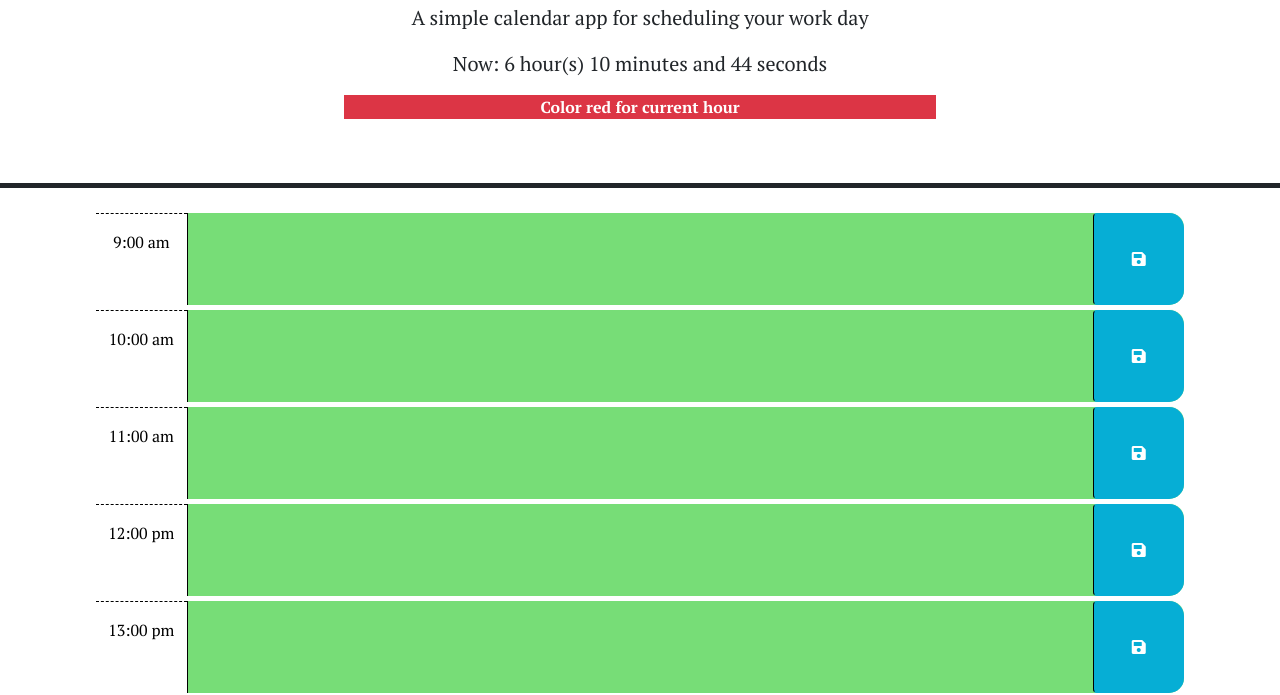
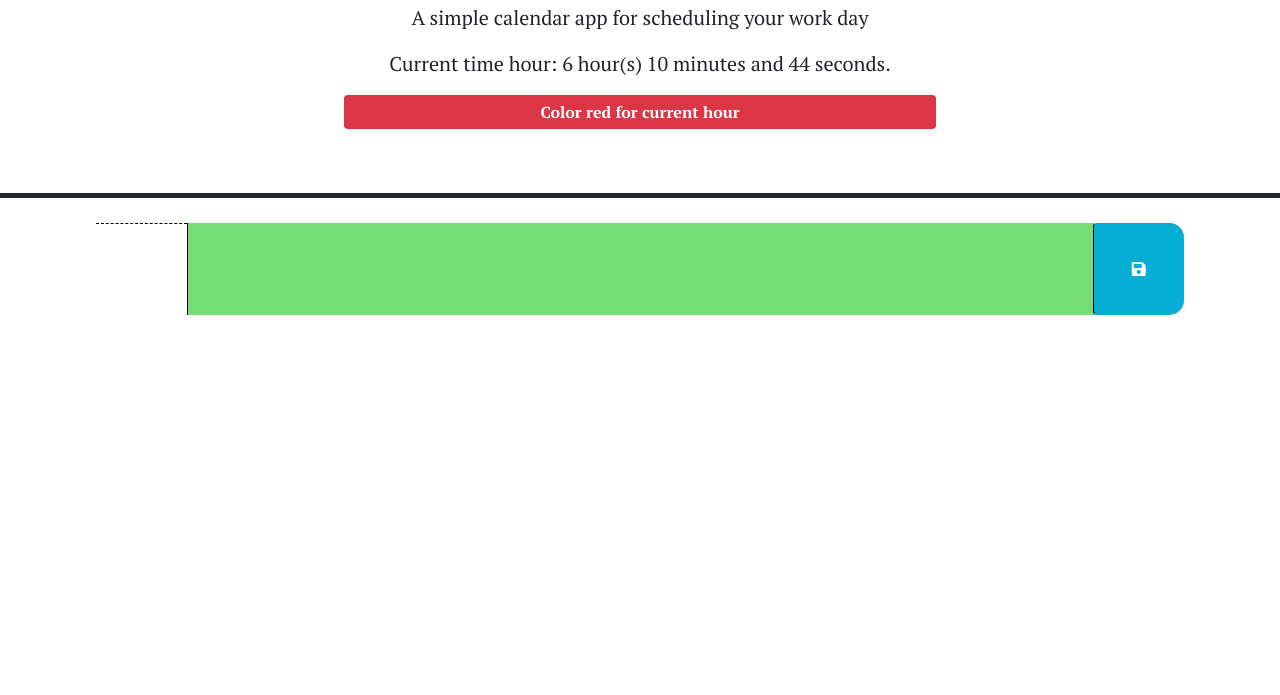
Before and after one commit to jonathanlunabiom/WorkScheduler, a plain HTML site: page index.html in a window 1280 px wide. Shown: the part 130-825 px from the top of the page. After the commit the page ends 800 px from the top, so only its background shows below. Drawn offline with nearby package versions, Linux system fonts and the light colour scheme.

Commit message:
understanding

```diff
--- a/index.html
+++ b/index.html
@@ -26,16 +26,17 @@
       <h1 class="display-3">Work Day Scheduler</h1>
       <p class="lead">A simple calendar app for scheduling your work day</p>
       <p id="currentDay" class="lead"></p>
-      <p class="bg-danger text-white w-50 mx-auto"><b>Color red for current hour</b></p>
+      <p class="bg-danger text-white w-50 mx-auto alert p-1"><b>Color red for current hour</b></p>
     </header>
-    <div class="container-lg px-5">
-        <div id="hour-9" class="row time-block past mt-1">
-          <div class="col-2 col-md-1 hour text-center py-3"></div>
-          <textarea class="col-8 col-md-10 description" rows="3"> </textarea>
-          <button class="btn saveBtn col-2 col-md-1" aria-label="save">
-            <i class="fas fa-save" aria-hidden="true"></i>
-          </button>
-        </div>
+
+    <div id="hour-9" class="row time-block past">
+      <div class="col-2 col-md-1 hour text-center py-3"></div>
+        <textarea class="col-8 col-md-10 description" rows="3"></textarea>
+        <button class="btn saveBtn col-2 col-md-1" aria-label="save">
+          <i class="fas fa-save" aria-hidden="true"></i>
+        </button>
+    </div>
+
     <script src="https://code.jquery.com/jquery-3.4.1.min.js"></script>
     <script
       src="https://cdn.jsdelivr.net/npm/dayjs@1.11.3/dayjs.min.js"
--- a/script.js
+++ b/script.js
@@ -1,58 +1,64 @@
-savebtn = document.querySelector(".saveBtn");
-currentday = document.querySelector("#currentDay");
-var div = document.getElementById("hour-9");
-var blocks = document.getElementsByClassName("time-block");
-var timeblock = document.getElementsByClassName("hour");
-var placeholder = document.getElementsByClassName("description");
-var btn = document.getElementsByClassName("btn");
-
-
-function timeRefresh(){
+$(document).ready(function() {
+  function timeRefresh() {
     let day = new Date();
-  let time = [day.getHours(),day.getMinutes(),day.getSeconds()];
-  currentday.innerHTML = ("Now: " + time[0] + " hour(s) " + time[1] + " minutes and " + time[2] + " seconds ");
+    let time = [day.getHours(), day.getMinutes(), day.getSeconds()];
+    $("#currentDay").text("Current time hour: " + time[0] + " hour(s) " + time[1] + " minutes and " + time[2] + " seconds.");
   }
-var divClone = div.cloneNode(true);
 
   function cloneEl(){
-  for(let i = 0; i < 9; i++){
-    divClone = div.cloneNode(true);
-    document.body.appendChild(divClone);
+    console.log("hello")
+    for(var i = 0;i < 9;i++){
+      $("#hour-9").clone().append(".body")
     }
   }
 
   cloneEl();
+  var btn = $(".saveBtn");
+  btn.on("click",function(){
+    var parentBlock = btn.parent().attr("id");
+    var info = btn.siblings(".description").val();
 
-function setTime(){
-  var j = 8;
-  var currenthour = new Date().getHours();
- for(let i = 0;i < timeblock.length;i++){
-  if(currenthour > j){
-    blocks[i].classList.add("past");
-  }else if(currenthour == j){
-    blocks[i].classList.add("present");
-  }else{
-    blocks[i].classList.add("future");
-  }
-
-  if(j<12){
-    timeblock[i].innerHTML = (j + ":00 am");
-  }else{
-    timeblock[i].innerHTML = (j + ":00 pm");
-  }
-  j++;
- }
-}
-
-//Commented for educational purposes
-// btn.addEventListener("click", function(e){
-//   var btnclicked = e.target;
-//   console.log(btnclicked)
-// });
+    localStorage.setItem(parentBlock,info)
+  });
 
 
 
-setTime();
-div.style.display = "none"
+
 
   setInterval(timeRefresh,1000);
+});
+
+
+//Start of function
+$(function () {
+  // Listener for click events on the save button
+  $(".saveBtn").on("click", function () {
+    var timeBlock = $(this).parent().attr("id"); // Get the id of the containing time-block
+    var description = $(this).siblings(".description").val().trim(); // Get the user input from the textarea
+    // Save the description in local storage using the time-block id as the key
+    localStorage.setItem(timeBlock, description);
+  });
+  // Apply past, present, or future class to each time block
+  var currentHour = dayjs().format("H"); // Get the current hour in 24-hour time
+  $(".time-block").each(function () {
+    var timeBlockHour = parseInt($(this).attr("id").split("-")[1]); // Extract the hour from the time-block id
+    // Compare the time block hour with the current hour and apply the appropriate class
+    if (timeBlockHour < currentHour) {
+      $(this).addClass("past");
+    } else if (timeBlockHour == currentHour) {
+      $(this).addClass("present");
+    } else {
+      $(this).addClass("future");
+    }
+  });
+  // Get user input from localStorage and set textarea values
+  $(".time-block").each(function () {
+    var timeBlockId = $(this).attr("id"); // Get the time-block id
+    var savedDescription = localStorage.getItem(timeBlockId); // Retrieve the corresponding description from localStorage
+    if (savedDescription !== null) {
+      $(this).find(".description").val(savedDescription); // Set the textarea value with the saved description
+    }
+  });
+  // Display the current date in the header of the page
+  $("#currentDay").text(dayjs().format("dddd, MMMM D, YYYY"));
+});
```
Also changed, not shown: 1 other file. Lines whose indentation alone changed are shown as unchanged.
